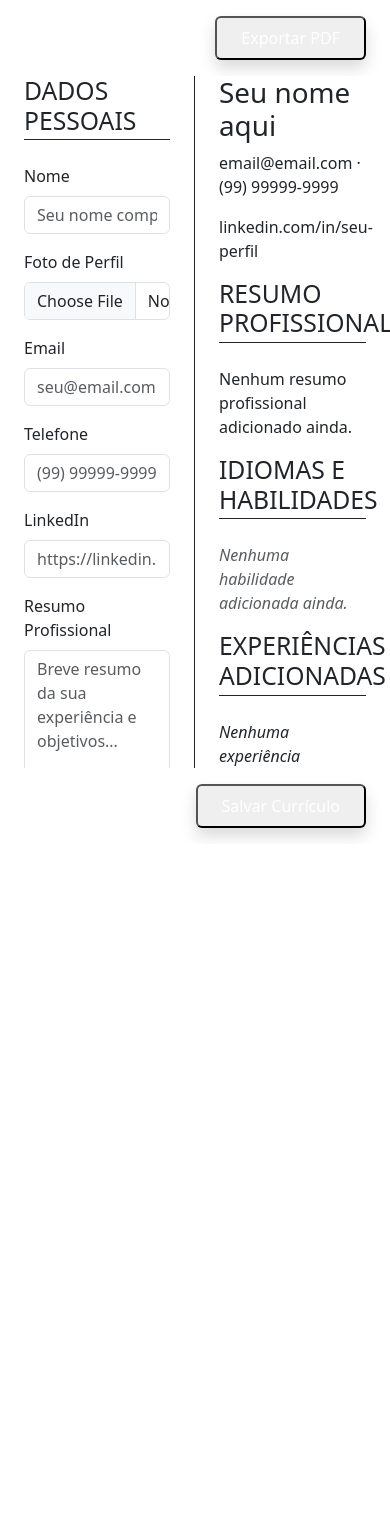
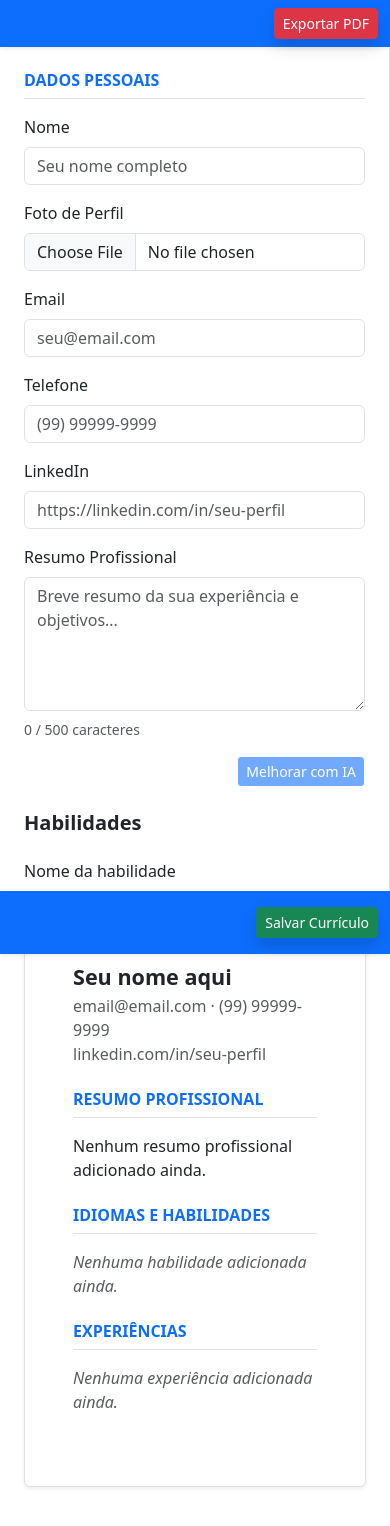
Before and after one commit to Daiane-source/Projeto8_curriculo, a React (Vite) app in the folder curriculo-app/: page / in a window 390 px wide. Shown: the top 1526 px of the page. Before the commit the page ends 844 px from the top, so only its background shows below. Built offline with nearby package versions, Linux system fonts and the light colour scheme.

Commit message:
envolvendo habilidades e experiencia dentro de uma borda para facilitar formatação em preview, mudando de tailwind para bootstrap devido a erros de configuração

```diff
--- a/curriculo-app/src/App.tsx
+++ b/curriculo-app/src/App.tsx
@@ -1,6 +1,5 @@
-// src/App.tsx
 import { useState, useCallback } from "react";
-import { ToastContainer } from "react-toastify";
+import { ToastContainer, toast } from "react-toastify";
 
 import html2canvas from "html2canvas";
 import jsPDF from "jspdf";
@@ -12,27 +11,24 @@ import ExperienceForm from "./components/ExperienceForm";
 import ExperienceList from "./components/ExperienceList";
 
 import PreviewPanel from "./components/PreviewPanel";
-import SkillsPreview from "./components/SkillsPreview";
-import ExperiencePreview from "./components/ExperiencePreview";
 
 import type { CVState, Skill, Experience } from "./types/cv.d";
 
-// Estado inicial dos dados pessoais
+// Estado inicial
 const initialState: CVState = {
   personal: { name: "", email: "", phone: "", linkedin: "", summary: "" },
 };
 
 export default function App() {
-  // 1) Estados centrais
   const [cv, setCv] = useState<CVState>(initialState);
   const [skills, setSkills] = useState<Skill[]>([]);
   const [experiences, setExperiences] = useState<Experience[]>([]);
 
-  // 2) Estados de rascunho para preview instantâneo
   const [draftSkill, setDraftSkill] = useState<Skill>({
     nome: "",
     nivel: "Básico",
   });
+
   const [draftExp, setDraftExp] = useState<Experience>({
     empresa: "",
     cargo: "",
@@ -41,19 +37,18 @@ export default function App() {
     descricao: "",
   });
 
-  // 3) Funções de update
   const updatePersonal = (partial: Partial<CVState["personal"]>) =>
     setCv((prev) => ({
       ...prev,
       personal: { ...prev.personal, ...partial },
     }));
 
-  // 4) Adicionar / remover efetivamente nos arrays “salvos”
   const saveSkill = () => {
     if (!draftSkill.nome.trim()) return;
     setSkills((prev) => [...prev, draftSkill]);
     setDraftSkill({ nome: "", nivel: "Básico" });
   };
+
   const removeSkill = (i: number) =>
     setSkills((prev) => prev.filter((_, idx) => idx !== i));
 
@@ -62,10 +57,10 @@ export default function App() {
     setExperiences((prev) => [...prev, draftExp]);
     setDraftExp({ empresa: "", cargo: "", inicio: "", fim: "", descricao: "" });
   };
+
   const removeExperience = (i: number) =>
     setExperiences((prev) => prev.filter((_, idx) => idx !== i));
 
-  // 5) Exportar PDF (mesma lógica de antes)
   const handleExportPDF = useCallback(() => {
     const pdfContent = document.getElementById("pdfContent");
     if (!pdfContent) return;
@@ -94,14 +89,12 @@ export default function App() {
       });
   }, []);
 
-  // 6) Salvar no LocalStorage
   const handleSaveCV = useCallback(() => {
     const data = { personal: cv.personal, skills, experiences };
     localStorage.setItem("meuCurriculo", JSON.stringify(data));
-    alert("Currículo salvo localmente!");
+    toast.success("Currículo salvo localmente!");
   }, [cv, skills, experiences]);
 
-  // 7) Mescla “salvo” + “rascunho” para preview instantâneo
   const previewSkills = draftSkill.nome ? [...skills, draftSkill] : skills;
   const previewExperiences = draftExp.empresa
     ? [...experiences, draftExp]
@@ -136,11 +129,13 @@ export default function App() {
           />
         </div>
 
-      {/* Coluna 2: preview em tempo real */}
-      <div id="pdfContent" className="space-y-6">
-        <PreviewPanel personal={cv.personal} />
-        <SkillsPreview skills={previewSkills} />
-        <ExperiencePreview experiences={previewExperiences} />
+        {/* Coluna 2: preview completo dentro da borda */}
+        <div id="pdfContent">
+          <PreviewPanel
+            personal={cv.personal}
+            skills={previewSkills}
+            experiences={previewExperiences}
+          />
         </div>
       </AppLayout>
     </>
--- a/curriculo-app/src/components/AppLayout.tsx
+++ b/curriculo-app/src/components/AppLayout.tsx
@@ -8,14 +8,17 @@ interface Props {
 
 export default function AppLayout({ children, onExportPDF, onSaveCV }: Props) {
   return (
-    <div className="flex flex-col h-screen">
-
+    <div className="d-flex flex-column vh-100">
       {/* NAVBAR */}
-      <nav className="bg-blue-800 text-white">
-        <div className="max-w-6xl mx-auto px-4 py-3 flex justify-end">
+      <nav className="navbar navbar-dark bg-primary shadow-sm">
+        <div className="container-fluid d-flex justify-content-end">
           <button
             onClick={onExportPDF}
-            className="bg-red-600 hover:bg-red-700 transition text-white px-4 py-2 rounded shadow cursor-pointer"
+            className="btn btn-sm btn-danger text-white shadow"
+            style={{
+              transition: "background-color 0.3s ease",
+              cursor: "pointer",
+            }}
           >
             Exportar PDF
           </button>
@@ -23,29 +26,46 @@ export default function AppLayout({ children, onExportPDF, onSaveCV }: Props) {
       </nav>
 
       {/* CONTEÚDO PRINCIPAL */}
-      <div className="flex-1 grid grid-cols-2 overflow-x-hidden">
-        {React.Children.map(children, (child, index) => (
+      <div className="flex-grow-1 container-fluid px-0 h-100">
+        <div className="row h-100 g-0">
+          {/* Coluna 1: Formulários */}
           <div
-            key={index}
-            className={`
-              h-full overflow-y-auto overflow-x-hidden bg-white
-              ${index === 0 ? "border-r border-gray-300" : ""}
-              py-6
-            `}
+            className="col-12 col-md-6 h-100 overflow-auto border-end bg-white"
+            style={{
+              padding: "1.5rem",
+              scrollBehavior: "smooth",
+            }}
           >
-            <div className="max-w-md w-full mx-auto px-4 md:px-6 space-y-6">
-              {child}
+            <div className="mx-auto" style={{ maxWidth: "640px", minHeight: "120vh" }}>
+              {children[0]}
             </div>
           </div>
-        ))}
+
+          {/* Coluna 2: Preview */}
+          <div
+            className="col-12 col-md-6 h-100 overflow-auto bg-white"
+            style={{
+              padding: "1.5rem",
+              scrollBehavior: "smooth",
+            }}
+          >
+            <div className="mx-auto" style={{ maxWidth: "640px", minHeight: "120vh" }}>
+              {children[1]}
+            </div>
+          </div>
+        </div>
       </div>
 
       {/* FOOTER */}
-      <footer className="bg-blue-800 text-white">
-        <div className="max-w-6xl mx-auto px-4 py-3 flex justify-end">
+      <footer className="bg-primary text-white py-3 shadow-sm">
+        <div className="container-fluid d-flex justify-content-end">
           <button
             onClick={onSaveCV}
-            className="bg-green-600 hover:bg-green-700 transition text-white px-4 py-2 rounded shadow cursor-pointer"
+            className="btn btn-sm btn-success text-white shadow"
+            style={{
+              transition: "background-color 0.3s ease",
+              cursor: "pointer",
+            }}
           >
             Salvar Currículo
           </button>
--- a/curriculo-app/src/components/ExperienceForm.tsx
+++ b/curriculo-app/src/components/ExperienceForm.tsx
@@ -1,60 +1,141 @@
-import React from "react";
+import React, { useState } from "react";
 import type { ExperienceFormProps } from "../types/cv.d";
+import { GoogleGenerativeAI } from "@google/generative-ai";
+import { toast } from "react-toastify";
 
 export default function ExperienceForm({
   draft,
   setDraft,
   save,
 }: ExperienceFormProps) {
+  const [loadingIA, setLoadingIA] = useState(false);
+
+  async function melhorarDescricaoComIA(textoAtual: string) {
+    try {
+      setLoadingIA(true);
+
+      const genAI = new GoogleGenerativeAI(import.meta.env.VITE_GEMINI_API_KEY);
+      const model = genAI.getGenerativeModel({ model: "gemini-1.5-pro" });
+
+      const result = await model.generateContent(
+        `Melhore esta descrição de experiência profissional mantendo o tom formal e objetivo:\n\n${textoAtual}`
+      );
+
+      const response = await result.response;
+      const textoMelhorado = response.text();
+
+      setDraft({ ...draft, descricao: textoMelhorado });
+      toast.success("Descrição aprimorada com sucesso!");
+    } catch (error) {
+      console.error("Erro ao melhorar com IA:", error);
+      toast.error("Não foi possível melhorar a descrição. Tente novamente.");
+    } finally {
+      setLoadingIA(false);
+    }
+  }
+
   return (
     <div>
-      <h2 className="text-xl font-semibold mb-4">Experiência</h2>
+      <h2 className="h5 fw-semibold mb-4">Experiência</h2>
 
+      {/* Empresa */}
+      <div className="mb-3">
+        <label className="form-label">Empresa</label>
         <input
           type="text"
           value={draft.empresa}
           onChange={(e) => setDraft({ ...draft, empresa: e.target.value })}
-        placeholder="Empresa"
-        className="w-full border rounded p-2 mb-2"
+          placeholder="Nome da empresa"
+          className="form-control"
         />
+      </div>
 
+      {/* Cargo */}
+      <div className="mb-3">
+        <label className="form-label">Cargo</label>
         <input
           type="text"
           value={draft.cargo}
           onChange={(e) => setDraft({ ...draft, cargo: e.target.value })}
-        placeholder="Cargo"
-        className="w-full border rounded p-2 mb-2"
+          placeholder="Cargo ocupado"
+          className="form-control"
         />
+      </div>
 
-      <div className="flex space-x-2 mb-2">
+      {/* Período */}
+      <div className="row mb-3">
+        <div className="col">
+          <label className="form-label">Início</label>
           <input
             type="month"
             value={draft.inicio}
             onChange={(e) => setDraft({ ...draft, inicio: e.target.value })}
-          className="w-1/2 border rounded p-2"
+            className="form-control"
           />
+        </div>
+        <div className="col">
+          <label className="form-label">Fim</label>
           <input
             type="month"
             value={draft.fim}
             onChange={(e) => setDraft({ ...draft, fim: e.target.value })}
-          className="w-1/2 border rounded p-2"
+            className="form-control"
+          />
+        </div>
+      </div>
+
+      {/* Descrição */}
+      <div className="mb-2">
+        <label className="form-label">Descrição</label>
+        <textarea
+          value={draft.descricao}
+          onChange={(e) => setDraft({ ...draft, descricao: e.target.value })}
+          placeholder="Descreva suas atividades e conquistas"
+          rows={3}
+          className="form-control"
         />
       </div>
 
-      <textarea
-        value={draft.descricao}
-        onChange={(e) => setDraft({ ...draft, descricao: e.target.value })}
-        placeholder="Descrição"
-        rows={3}
-        className="w-full border rounded p-2 mb-4"
-      />
+      {/* Botão IA abaixo da descrição */}
+      <div className="d-flex justify-content-end mb-4">
+        <button
+          onClick={() => melhorarDescricaoComIA(draft.descricao)}
+          disabled={loadingIA || !draft.descricao.trim()}
+          className="btn btn-sm text-white me-2"
+          style={{
+            backgroundColor: "rgba(13, 110, 253, 0.9)",
+            cursor: loadingIA ? "not-allowed" : "pointer",
+            transition: "background-color 0.3s ease",
+          }}
+          onMouseEnter={(e) => {
+            if (!loadingIA) e.currentTarget.style.backgroundColor = "rgba(13, 110, 253, 1)";
+          }}
+          onMouseLeave={(e) => {
+            if (!loadingIA) e.currentTarget.style.backgroundColor = "rgba(13, 110, 253, 0.9)";
+          }}
+        >
+          {loadingIA ? "Melhorando..." : "Melhorar com IA"}
+        </button>
 
+        {/* Botão Adicionar */}
         <button
           onClick={save}
-        className="bg-blue-600 hover:bg-blue-700 text-white px-4 py-2 rounded"
+          className="btn btn-sm text-white"
+          style={{
+            backgroundColor: "rgba(25, 135, 84, 0.9)", // verde Bootstrap com opacidade
+            cursor: "pointer",
+            transition: "background-color 0.3s ease",
+          }}
+          onMouseEnter={(e) => {
+            e.currentTarget.style.backgroundColor = "rgba(25, 135, 84, 1)";
+          }}
+          onMouseLeave={(e) => {
+            e.currentTarget.style.backgroundColor = "rgba(25, 135, 84, 0.9)";
+          }}
         >
           Adicionar
         </button>
       </div>
+    </div>
   );
 }
--- a/curriculo-app/src/components/ExperienceList.tsx
+++ b/curriculo-app/src/components/ExperienceList.tsx
@@ -4,22 +4,37 @@ interface Props {
   experiences: Experience[];
   removeExperience: (index: number) => void;
 }
+
 export default function ExperienceList({ experiences, removeExperience }: Props) {
   return (
-    <div className="bg-white p-4 rounded-2xl shadow-md">
-      <ul className="space-y-2">
+    <div className="bg-white p-4 rounded shadow-sm mb-4">
+      <h2 className="h5 fw-semibold mb-3">Experiências Adicionadas</h2>
+
+      {experiences.length === 0 ? (
+        <p className="text-muted fst-italic">Nenhuma experiência adicionada ainda.</p>
+      ) : (
+        <ul className="list-group">
           {experiences.map((exp, index) => (
-          <li key={index} className="flex justify-between items-center border-b pb-2">
-            <span>{exp.empresa} - {exp.cargo}</span>
+            <li
+              key={index}
+              className="list-group-item d-flex justify-content-between align-items-start"
+            >
+              <div>
+                <div className="fw-semibold">{exp.empresa} — {exp.cargo}</div>
+                <div className="text-muted small">
+                  {exp.inicio} – {exp.fim || "Atual"}
+                </div>
+              </div>
               <button
                 onClick={() => removeExperience(index)}
-              className="text-red-500 hover:underline"
+                className="btn btn-sm btn-outline-danger"
               >
                 Remover
               </button>
             </li>
           ))}
         </ul>
+      )}
     </div>
   );
 }
--- a/curriculo-app/src/components/ExperiencePreview.tsx
+++ b/curriculo-app/src/components/ExperiencePreview.tsx
@@ -8,21 +8,23 @@ interface Props {
 
 export default function ExperiencePreview({ experiences }: Props) {
   return (
-    <Section title="Experiências Adicionadas">
+    <Section title="Experiências">
       {experiences.length === 0 ? (
-        <p className="text-gray-500 italic">
+        <p className="text-muted fst-italic">
           Nenhuma experiência adicionada ainda.
         </p>
       ) : (
         experiences.map((exp, i) => (
           <div key={i} className="mb-4">
-            <h3 className="text-lg font-semibold">
-              {exp.cargo} – {exp.empresa}
+            <h3 className="h6 fw-semibold mb-1 text-dark">
+              {exp.cargo} — {exp.empresa}
             </h3>
-            <p className="text-sm text-gray-600">
-              {exp.inicio} – {exp.fim}
+            <p className="text-muted small mb-1">
+              {exp.inicio} – {exp.fim || "Atual"}
             </p>
-            <p className="text-gray-700">{exp.descricao}</p>
+            <p className="text-dark mb-0" style={{ whiteSpace: "pre-line" }}>
+              {exp.descricao}
+            </p>
           </div>
         ))
       )}
--- a/curriculo-app/src/components/FormPanel.tsx
+++ b/curriculo-app/src/components/FormPanel.tsx
@@ -17,7 +17,7 @@ export default function FormPanel({ personal, updatePersonal }: Props) {
       setLoadingIA(true);
 
       const genAI = new GoogleGenerativeAI(import.meta.env.VITE_GEMINI_API_KEY);
-      const model = genAI.getGenerativeModel({ model: "gemini-pro" });
+      const model = genAI.getGenerativeModel({ model: "gemini-1.5-pro" });
 
       const result = await model.generateContent(
         `Melhore este resumo profissional mantendo o tom formal e objetivo:\n\n${textoAtual}`
--- a/curriculo-app/src/components/PreviewPanel.tsx
+++ b/curriculo-app/src/components/PreviewPanel.tsx
@@ -1,67 +1,79 @@
-// src/components/PreviewPanel.tsx
 import React from "react";
-import type { PersonalData } from "../types/cv.d";
+import type { PersonalData, Skill, Experience } from "../types/cv.d";
+import Section from "./Section";
 
 interface PreviewPanelProps {
   personal: PersonalData;
+  skills: Skill[];
+  experiences: Experience[];
 }
 
-/**
- * PreviewPanel
- * - Exibe foto, nome, contatos e resumo profissional
- * - Não toca em skills nem experiences (eles têm seus próprios previews)
- */
-export default function PreviewPanel({ personal }: PreviewPanelProps) {
+export default function PreviewPanel({ personal, skills, experiences }: PreviewPanelProps) {
   return (
-    <div className="max-w-2xl mx-auto bg-white text-gray-800 font-sans px-6 py-8">
-      {/* Cabeçalho: foto e dados pessoais */}
-      <div className="flex items-start gap-6 mb-8">
+    <div className="container bg-white p-5 border rounded shadow-sm" style={{ maxWidth: "800px" }}>
+      {/* Cabeçalho: Foto + Dados Pessoais */}
+      <div className="d-flex align-items-start mb-4">
         {personal.photo && (
           <img
             src={personal.photo}
             alt="Foto de perfil"
-            className="w-24 h-24 rounded-full object-cover border border-gray-300 mt-4"
-            style={{width: 96, height: 96}}
+            className="rounded-circle border me-4"
+            style={{ width: "96px", height: "96px", objectFit: "cover" }}
           />
         )}
-        <div className="pt-6">
-          <h1 className="text-2xl font-bold">
-            {personal.name || "Seu nome aqui"}
-          </h1>
-          <p className="text-sm text-gray-600">
-            {personal.email || "email@email.com"} ·{" "}
-            {personal.phone || "(99) 99999-9999"}
+        <div>
+          <h1 className="h4 fw-bold mb-1">{personal.name || "Seu nome aqui"}</h1>
+          <p className="mb-0 text-muted">
+            {personal.email || "email@email.com"} · {personal.phone || "(99) 99999-9999"}
           </p>
-          <p className="text-sm text-gray-600">
+          <p className="mb-0 text-muted">
             {personal.linkedin || "linkedin.com/in/seu-perfil"}
           </p>
         </div>
       </div>
 
-      {/* Seção: Resumo Profissional */}
+      {/* Resumo Profissional */}
       <Section title="Resumo Profissional">
-        <p className="text-gray-700 whitespace-pre-line">
-          {personal.summary ||
-            "Nenhum resumo profissional adicionado ainda."}
+        <p className="text-dark" style={{ whiteSpace: "pre-line" }}>
+          {personal.summary || "Nenhum resumo profissional adicionado ainda."}
         </p>
+      </Section>
+
+      {/* Idiomas e Habilidades */}
+      <Section title="Idiomas e Habilidades">
+        {skills.length === 0 ? (
+          <p className="text-muted fst-italic">Nenhuma habilidade adicionada ainda.</p>
+        ) : (
+          <ul className="mb-0 ps-3">
+            {skills.map((skill, index) => (
+              <li key={index} className="text-dark mb-1">
+                {skill.nome} — <span className="fst-italic text-muted">{skill.nivel}</span>
+              </li>
+            ))}
+          </ul>
+        )}
+      </Section>
+
+      {/* Experiências */}
+      <Section title="Experiências">
+        {experiences.length === 0 ? (
+          <p className="text-muted fst-italic">Nenhuma experiência adicionada ainda.</p>
+        ) : (
+          experiences.map((exp, i) => (
+            <div key={i} className="mb-4">
+              <h3 className="h6 fw-semibold mb-1 text-dark">
+                {exp.cargo} — {exp.empresa}
+              </h3>
+              <p className="text-muted small mb-1">
+                {exp.inicio} – {exp.fim || "Atual"}
+              </p>
+              <p className="text-dark mb-0" style={{ whiteSpace: "pre-line" }}>
+                {exp.descricao}
+              </p>
+            </div>
+          ))
+        )}
       </Section>
     </div>
   );
 }
-
-function Section({
-  title,
-  children,
-}: {
-  title: string;
-  children: React.ReactNode;
-}) {
-  return (
-    <div className="mb-8">
-      <h2 className="text-lg font-semibold text-blue-700 border-b pb-1 mb-4 uppercase tracking-wide">
-        {title}
-      </h2>
-      {children}
-    </div>
-  );
-}
--- a/curriculo-app/src/components/Section.tsx
+++ b/curriculo-app/src/components/Section.tsx
@@ -7,8 +7,8 @@ type SectionProps = {
 
 export default function Section({ title, children }: SectionProps) {
   return (
-    <div>
-      <h2 className="text-lg font-semibold text-blue-700 border-b pb-1 mb-4 uppercase tracking-wide">
+    <div className="mb-4">
+      <h2 className="h6 fw-semibold text-primary border-bottom pb-2 mb-3 text-uppercase">
         {title}
       </h2>
       {children}
```
Also changed, not shown: curriculo-app/src/components/SkillsPreview.tsx (+7 -10 lines). Lines whose indentation alone changed are shown as unchanged.
